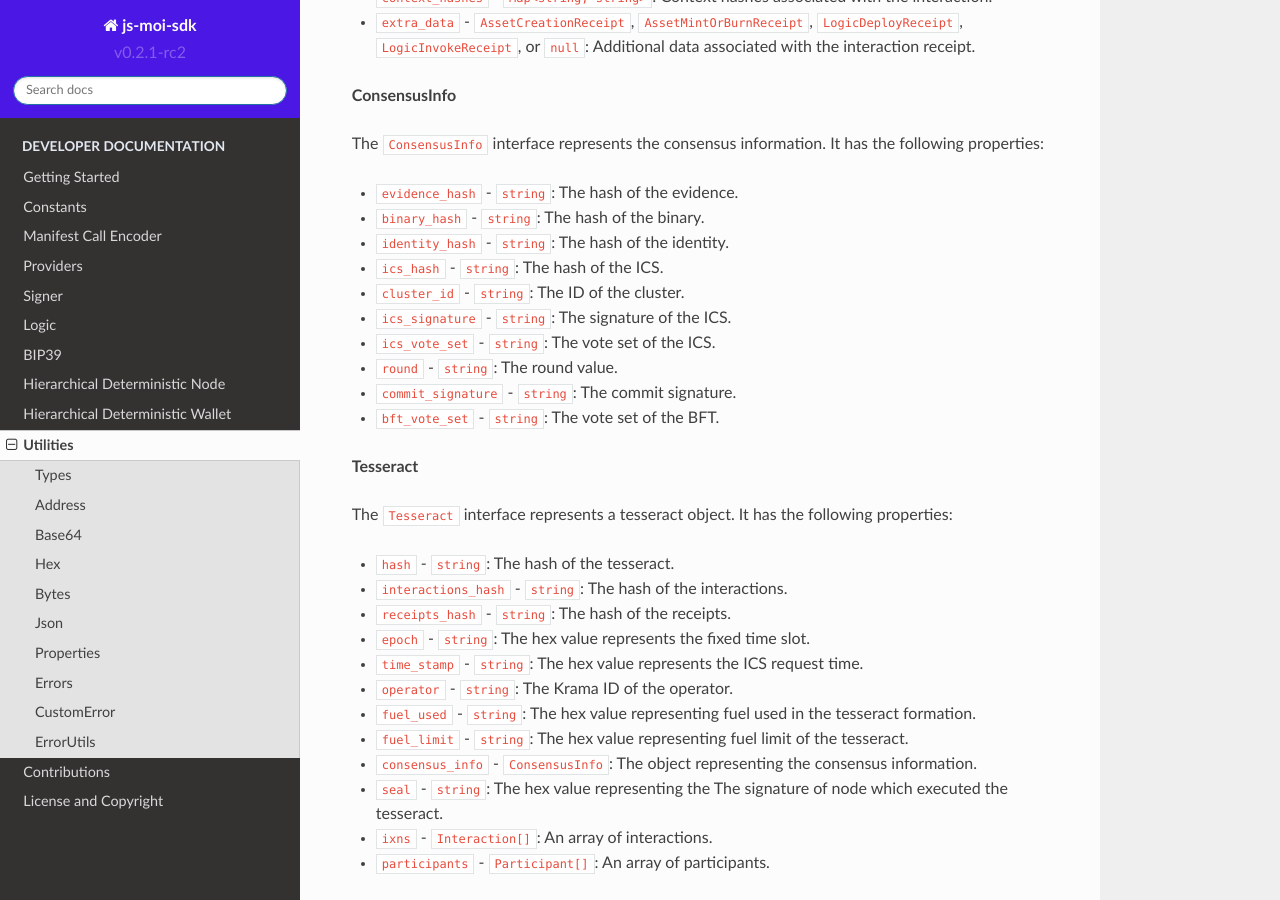
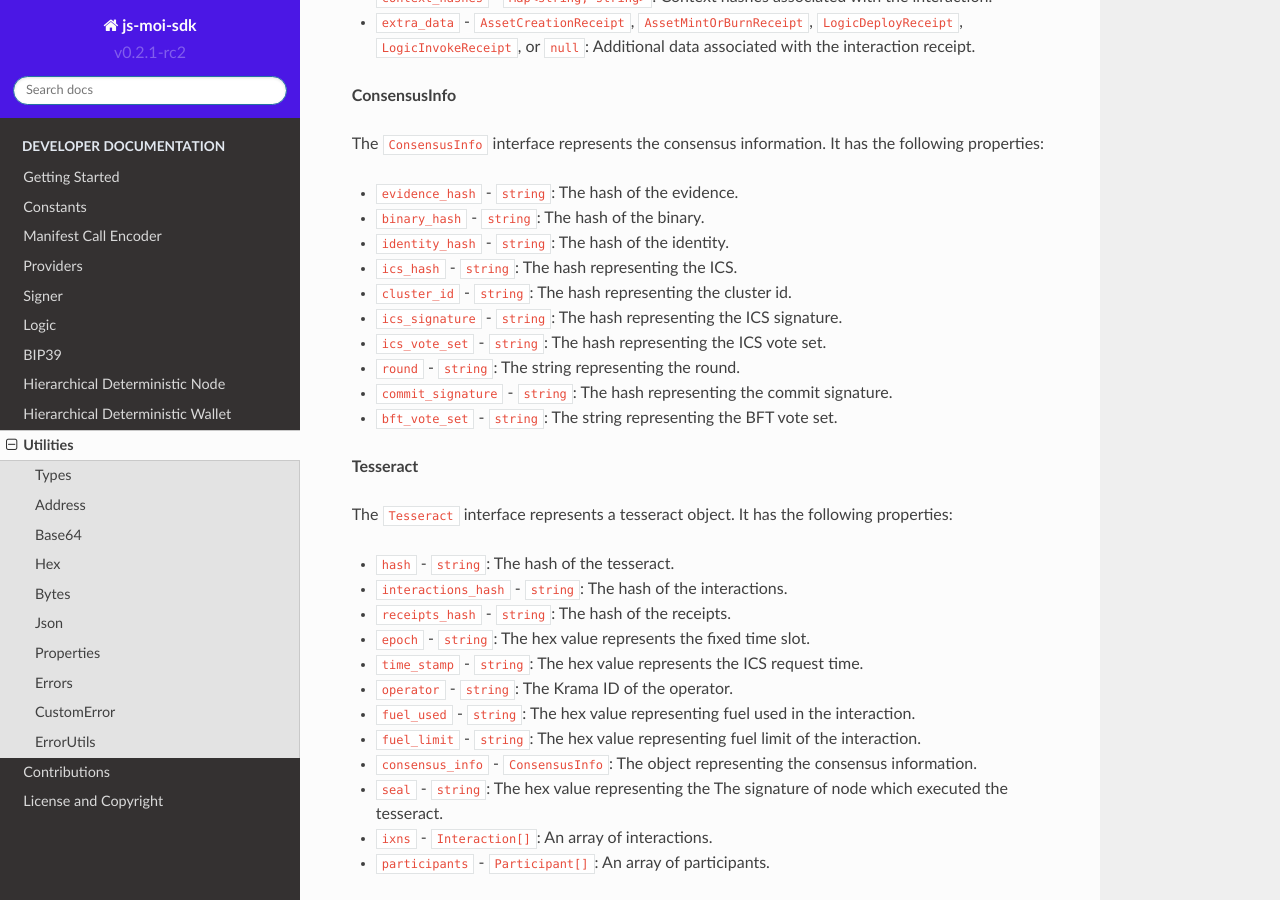
Before and after one commit to sarvalabs/js-moi-sdk, a Sphinx documentation site: the page built from docs/source/utilities.rst, in a window 1280 px wide and 900 px high, scrolled down 2781 px. Built offline with Sphinx 7.4.7 and the Read the Docs theme 2.0.0, drawn with Linux system fonts in a browser that asks for light colours; some of the changed text lies outside the part shown.

Commit message:
docs(refactor): utilities docs

```diff
--- a/docs/source/utilities.rst
+++ b/docs/source/utilities.rst
@@ -32,11 +32,11 @@
 
 * ``address`` - ``string``: The address of the participant.
 * ``height`` - ``string``: The height of the participant.
-* ``transitive_link`` - ``string``: The transitive link for the participant.
-* ``prev_context`` - ``string``: The previous context for the participant.
-* ``latest_context`` - ``string``: The latest context for the participant.
-* ``context_delta`` - ``ContextDelta``: The object representing the context delta.
-* ``state_delta`` - ``string``: The state delta for the participant.
+* ``transitive_link`` - ``string``: The transitive link of the participant.
+* ``prev_context`` - ``string``: The previous context of the participant.
+* ``latest_context`` - ``string``: The latest context of the participant.
+* ``context_delta`` - ``ContextDelta``: The object representing the context delta of the participant.
+* ``state_delta`` - ``string``: The state delta of the participant.
 
 **Participants**
 
@@ -117,13 +117,13 @@
 * ``evidence_hash`` - ``string``: The hash of the evidence.
 * ``binary_hash`` - ``string``: The hash of the binary.
 * ``identity_hash`` - ``string``: The hash of the identity.
-* ``ics_hash`` - ``string``: The hash of the ICS.
-* ``cluster_id`` - ``string``: The ID of the cluster.
-* ``ics_signature`` - ``string``: The signature of the ICS.
-* ``ics_vote_set`` - ``string``: The vote set of the ICS.
-* ``round`` - ``string``: The round value.
-* ``commit_signature`` - ``string``: The commit signature.
-* ``bft_vote_set`` - ``string``: The vote set of the BFT.
+* ``ics_hash`` - ``string``: The hash representing the ICS.
+* ``cluster_id`` - ``string``: The hash representing the cluster id.
+* ``ics_signature`` - ``string``: The hash representing the ICS signature.
+* ``ics_vote_set`` - ``string``: The hash representing the ICS vote set.
+* ``round`` - ``string``: The string representing the round.
+* ``commit_signature`` - ``string``: The hash representing the commit signature.
+* ``bft_vote_set`` - ``string``: The string representing the BFT vote set.
 
 **Tesseract**
 
@@ -135,8 +135,8 @@
 * ``epoch`` - ``string``: The hex value represents the fixed time slot.
 * ``time_stamp`` - ``string``: The hex value represents the ICS request time.
 * ``operator`` - ``string``: The Krama ID of the operator.
-* ``fuel_used`` - ``string``: The hex value representing fuel used in the tesseract formation.
-* ``fuel_limit`` - ``string``: The hex value representing fuel limit of the tesseract.
+* ``fuel_used`` - ``string``: The hex value representing fuel used in the interaction.
+* ``fuel_limit`` - ``string``: The hex value representing fuel limit of the interaction.
 * ``consensus_info`` - ``ConsensusInfo``: The object representing the consensus information.
 * ``seal`` - ``string``: The hex value representing the The signature of node which executed the tesseract.
 * ``ixns`` - ``Interaction[]``: An array of interactions.
```
Also changed, not shown: 3 other files.
